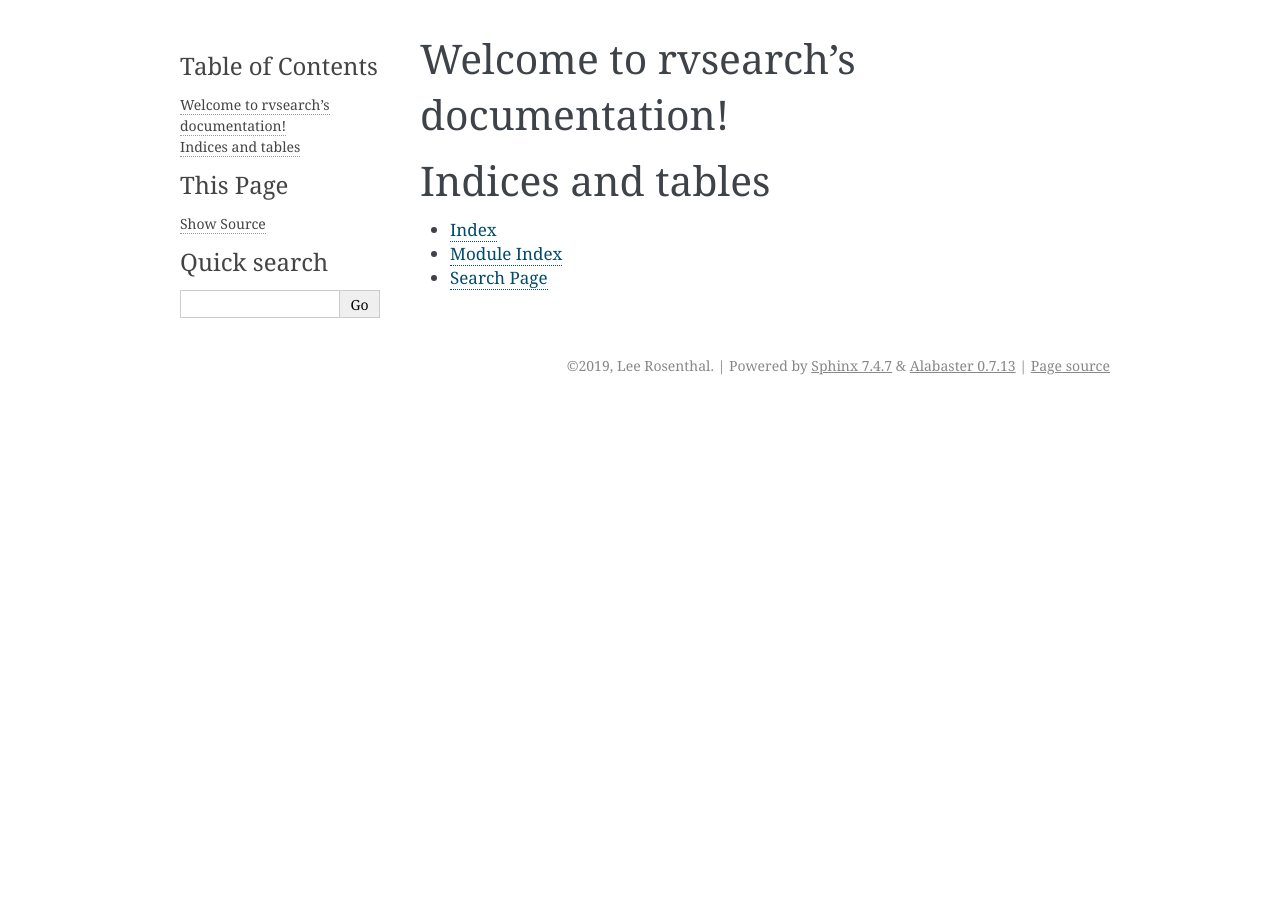
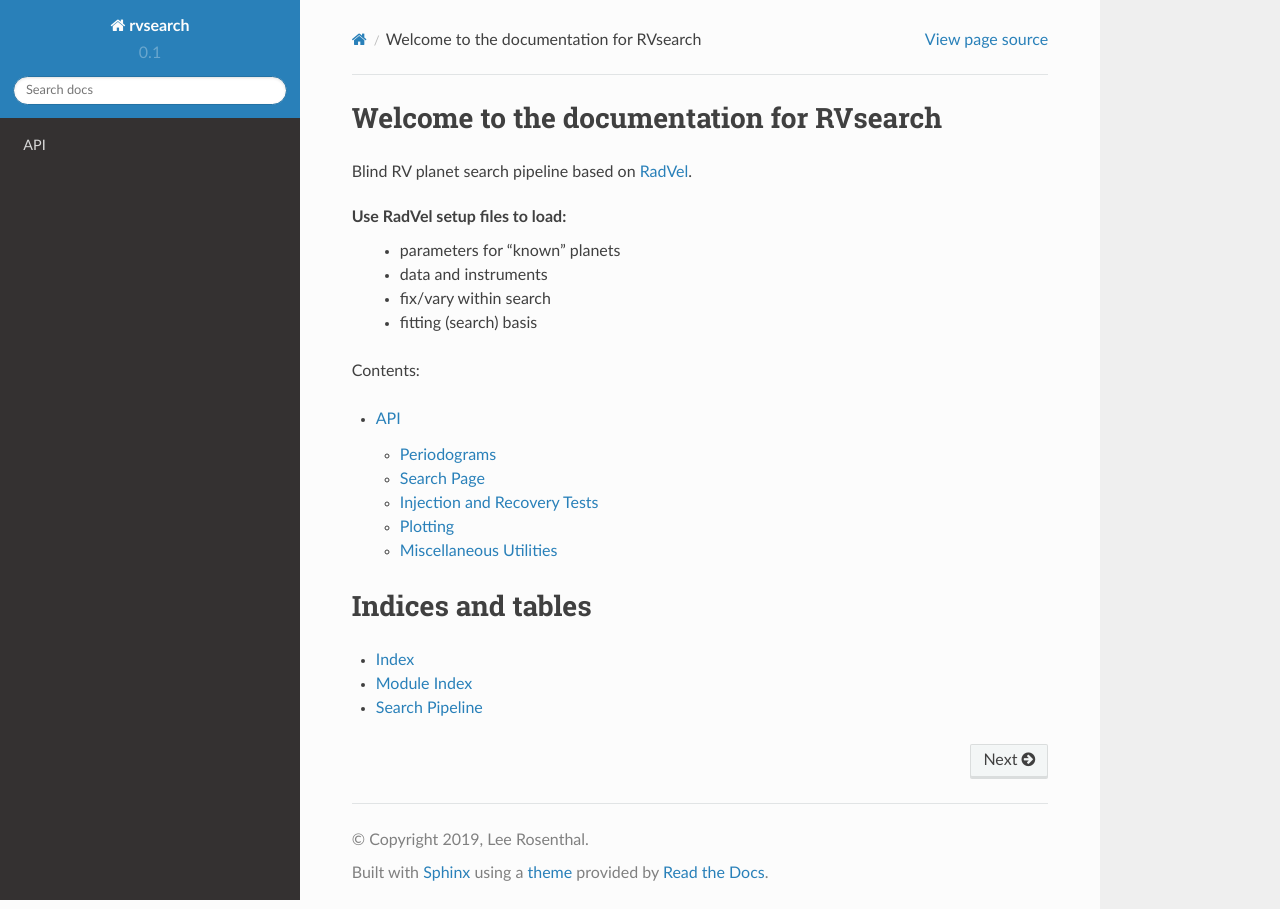
Before and after one commit to California-Planet-Search/rvsearch, a Sphinx documentation site: the page built from sphinx/index.rst, in a window 1280 px wide. Built offline with Sphinx 7.4.7 and the Read the Docs theme 2.0.0, drawn with Linux system fonts in a browser that asks for light colours.

```diff
--- a/rvsearch/__init__.py
+++ b/rvsearch/__init__.py
@@ -4,4 +4,4 @@ from .search import *
 from .search_plots import *
 from .inject import *
 
-__version__ = '0.0.1'
+__version__ = '0.1.0'
--- a/sphinx/conf.py
+++ b/sphinx/conf.py
@@ -15,7 +15,8 @@
 # import os
 # import sys
 # sys.path.insert(0, os.path.abspath('.'))
-
+import rvsearch
+import radvel
 
 # -- Project information -----------------------------------------------------
 
@@ -24,9 +25,9 @@ copyright = '2019, Lee Rosenthal'
 author = 'Lee Rosenthal'
 
 # The short X.Y version
-version = ''
-# The full version, including alpha/beta/rc tags
-release = ''
+version = '.'.join(rvsearch.__version__.split('.')[:-1])
+# The full version, including alpha/beta/rc tags.
+release = rvsearch.__version__
 
 
 # -- General configuration ---------------------------------------------------
@@ -40,7 +41,11 @@ release = ''
 # ones.
 extensions = [
     'sphinx.ext.autodoc',
+    'sphinx.ext.doctest',
     'sphinx.ext.mathjax',
+    'sphinx.ext.napoleon',
+    'sphinx.ext.viewcode',
+    'nbsphinx'
 ]
 
 # Add any paths that contain templates here, relative to this directory.
@@ -76,7 +81,7 @@ pygments_style = None
 # The theme to use for HTML and HTML Help pages.  See the documentation for
 # a list of builtin themes.
 #
-html_theme = 'alabaster'
+html_theme = 'sphinx_rtd_theme'
 
 # Theme options are theme-specific and customize the look and feel of a theme
 # further.  For a list of options available for each theme, see the
--- a/sphinx/index.rst
+++ b/sphinx/index.rst
@@ -3,15 +3,24 @@
    You can adapt this file completely to your liking, but it should at least
    contain the root `toctree` directive.
 
-Welcome to rvsearch's documentation!
-====================================
+Welcome to the documentation for RVsearch
+=========================================
+
+Blind RV planet search pipeline based on `RadVel <radvel.readthedocs.org>`_.
+
+Use RadVel setup files to load:
+   - parameters for "known" planets
+   - data and instruments
+   - fix/vary within search
+   - fitting (search) basis
+
+
+Contents:
 
 .. toctree::
    :maxdepth: 2
-   :caption: Contents:
-   intro
-   tutorial
 
+   api
 
 
 Indices and tables
```
Also changed, not shown: sphinx/api.rst (added, +13 -0 lines), sphinx/inject.rst (added, +9 -0 lines), sphinx/periodogram.rst (added, +9 -0 lines), sphinx/plots.rst (added, +9 -0 lines), sphinx/search.rst (added, +10 -0 lines), sphinx/utils.rst (added, +9 -0 lines), 3 other files.
